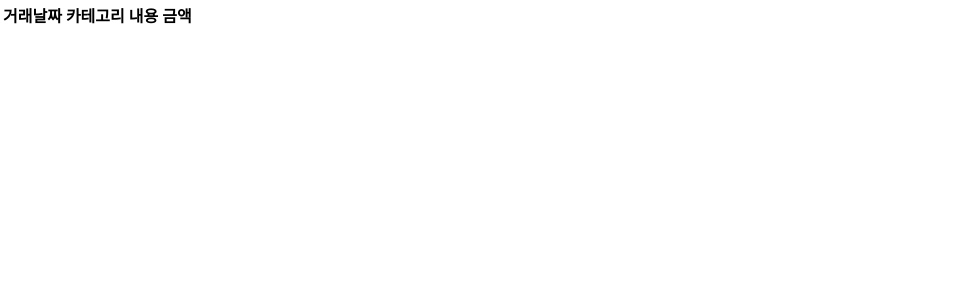
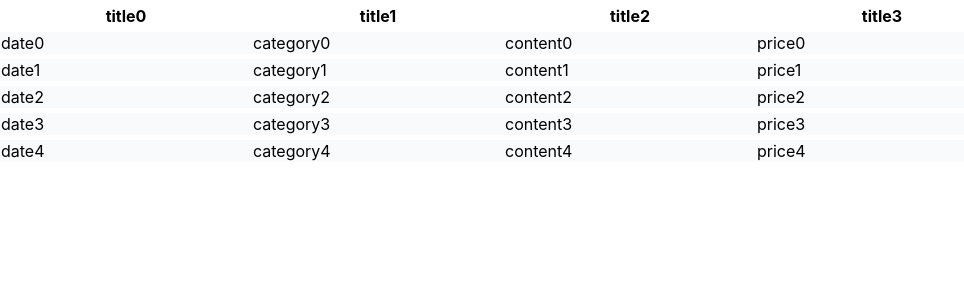
Before and after one commit to zosam-mosam/clink, a React (Create React App) app in the folder clink-react-app/: page / in a window 1280 px wide. Shown: the top 300 px of the page, without its empty margins (0-964 px from the left). Built offline with nearby package versions, Linux system fonts and the light colour scheme.

Commit message:
Add TableChart

```diff
--- a/clink-react-app/src/App.js
+++ b/clink-react-app/src/App.js
@@ -1,16 +1,35 @@
-import logo from './logo.svg';
-import './App.css';
+import { useState } from 'react';
+import TableList from './components/TableChart';
+import './styles/css/TableChart.scss';
+const createTitle = () => {
+  const titleList = [];
+  for (let i = 0; i < 4; i++) {
+    titleList.push({
+      id: i,
+      title: `title${i}`,
+    });
+  }
+  return titleList;
+};
+const createContents = () => {
+  const contentList = [];
+  for (let i = 0; i < 5; i++) {
+    contentList.push({
+      id: i,
+      date: `date${i}`,
+      category: `category${i}`,
+      content: `content${i}`,
+      price: `price${i}`,
+    });
+    // console.log(contentList[i]);
+    // console.log(Object.values(contentList[i])[1]);
+  }
+  return contentList;
+};
 function App() {
-  return (
-    <table>
-      <tr>
-        <th>거래날짜</th>
-        <th>카테고리</th>
-        <th>내용</th>
-        <th>금액</th>
-      </tr>
-    </table>
-  );
+  const [titles, setTitles] = useState(createTitle);
+  const [contents, setContents] = useState(createContents);
+  return <TableList titles={titles} contents={contents} />;
 }
 
 export default App;
--- /dev/null
+++ b/clink-react-app/src/components/TableChart.js
@@ -0,0 +1,28 @@
+const TableList = ({ titles, contents }) => {
+  function cont(co) {
+    const len = Object.keys(co).length;
+    console.log(len);
+    const arr = [];
+    for (let i = 1; i < len; i++) {
+      arr.push(<td key={i}>{Object.values(co)[i]}</td>);
+    }
+    return arr;
+  }
+  return (
+    <table>
+      <thead>
+        <tr>
+          {titles.map((ti) => (
+            <th key={ti.id}>{ti.title}</th>
+          ))}
+        </tr>
+      </thead>
+      <tbody>
+        {contents.map((co) => (
+          <tr key={co.id}>{cont(co)}</tr>
+        ))}
+      </tbody>
+    </table>
+  );
+};
+export default TableList;
--- a/clink-react-app/src/index.js
+++ b/clink-react-app/src/index.js
@@ -5,13 +5,6 @@ import App from './App';
 import reportWebVitals from './reportWebVitals';
 
 const root = ReactDOM.createRoot(document.getElementById('root'));
-root.render(
-  <React.StrictMode>
-    <App />
-  </React.StrictMode>
-);
+root.render(<App />);
 
-// If you want to start measuring performance in your app, pass a function
-// to log results (for example: reportWebVitals(console.log))
-// or send to an analytics endpoint. Learn more: https://bit.ly/CRA-vitals
 reportWebVitals();
--- /dev/null
+++ b/clink-react-app/src/styles/css/TableChart.scss
@@ -0,0 +1,15 @@
+table {
+  border-collapse: separate;
+  border-spacing: 0 5px;
+  text-align: left;
+}
+th {
+  text-align: center;
+  width: 250px;
+  // font-size: 5px;
+  // font-weight: normal;
+  background-color: white;
+}
+td {
+  background-color: #f8fafb;
+}
```
Also changed, not shown: 1 other file (tests, documents, lock files or other folders).
